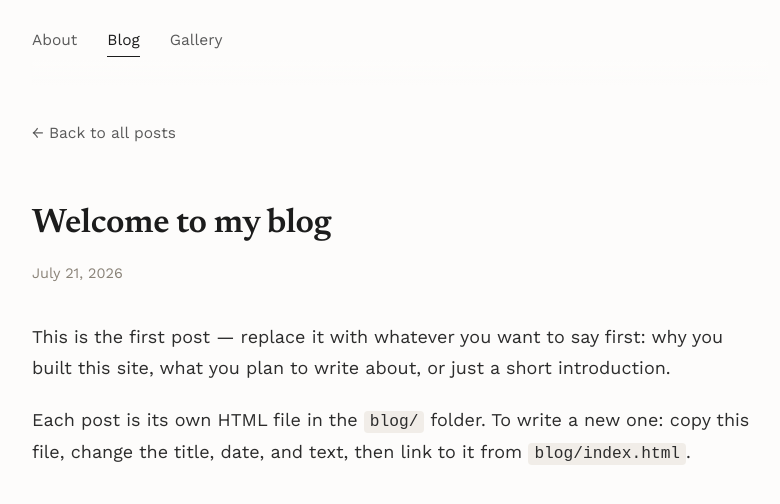
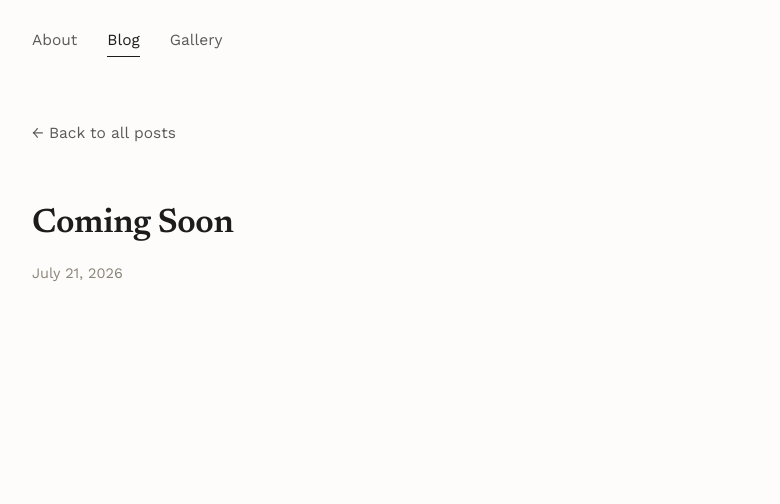
Before and after one commit to miroyandavit/miroyandavit.github.io, a plain HTML site: page blog/first-post.html in a window 1280 px wide. Shown: the whole page, without its empty margins (240-1020 px from the left). Drawn offline with nearby package versions, Linux system fonts and the light colour scheme.

Commit message:
Change blog page

```diff
--- a/blog/first-post.html
+++ b/blog/first-post.html
@@ -22,19 +22,16 @@
 
   <main>
     <a class="back-link" href="index.html">&larr; Back to all posts</a>
-    <h1 class="page-title" style="margin-bottom:6px;">Welcome to my blog</h1>
+    <h1 class="page-title" style="margin-bottom:6px;">Coming Soon</h1>
     <p class="post-meta">July 21, 2026</p>
 
     <div class="post-body">
       <p>
-        This is the first post — replace it with whatever you want to say
-        first: why you built this site, what you plan to write about, or
-        just a short introduction.
       </p>
       <p>
-        Each post is its own HTML file in the <code>blog/</code> folder.
+        <!-- Each post is its own HTML file in the <code>blog/</code> folder.
         To write a new one: copy this file, change the title, date, and
-        text, then link to it from <code>blog/index.html</code>.
+        text, then link to it from <code>blog/index.html</code>. -->
       </p>
     </div>
   </main>
```
